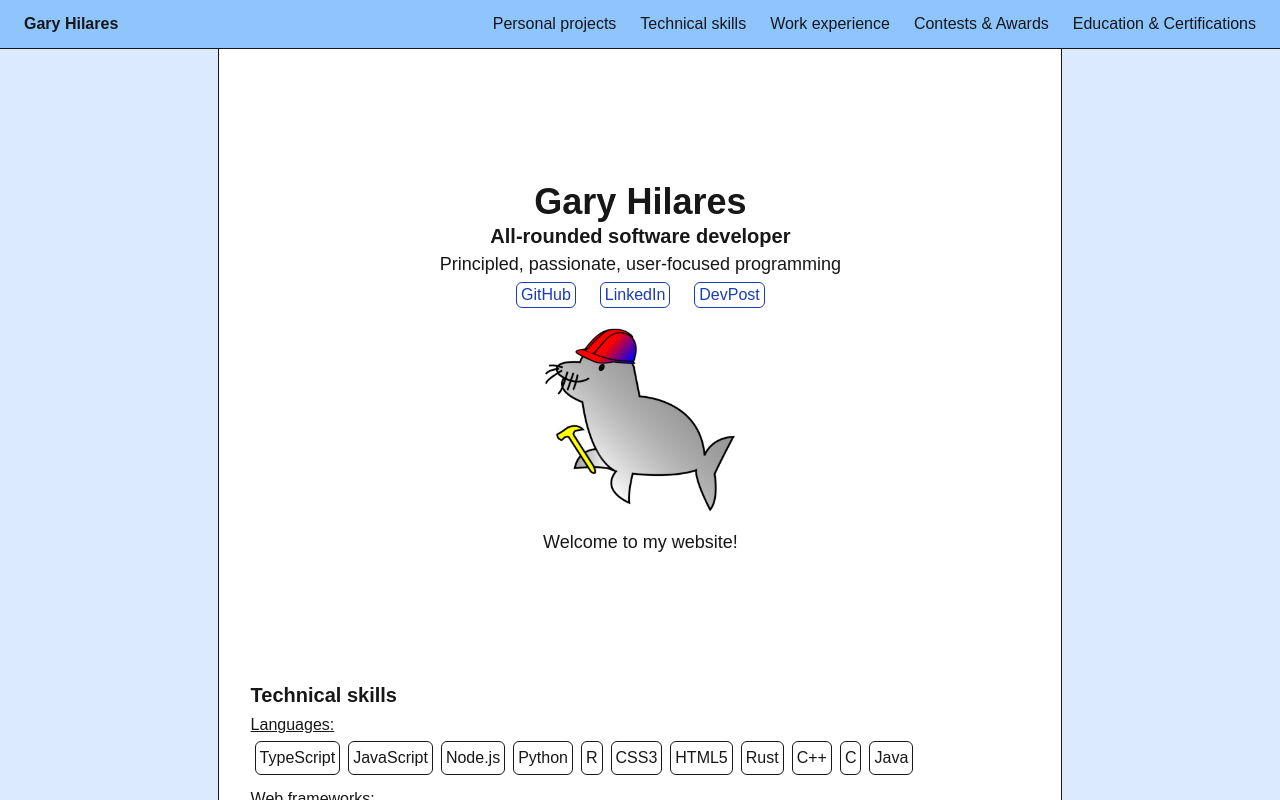
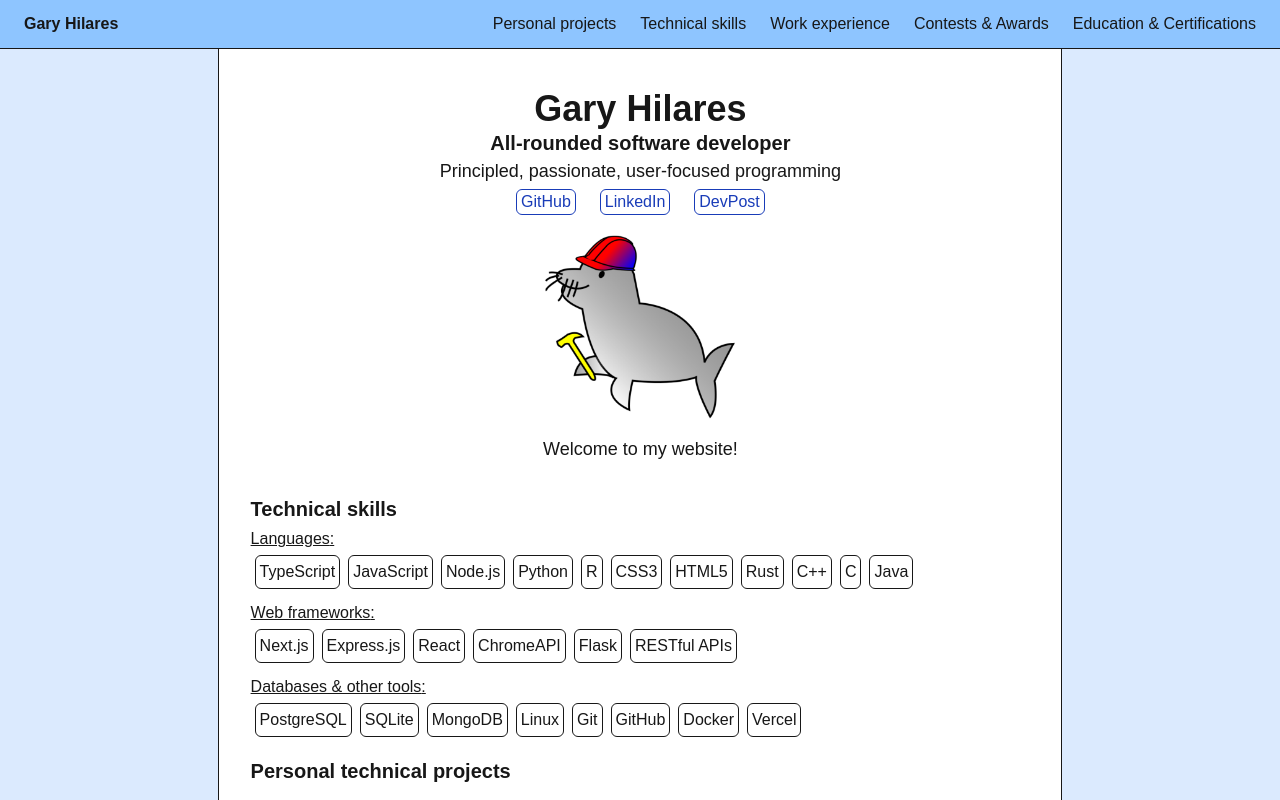
Before and after one commit to GaryHilares/Personal-Website, a Next.js app: page / in a window 1280 px wide. Shown: the top 800 px of the page. Built offline with nearby package versions, Linux system fonts and the light colour scheme.

Commit message:
Fixed weird design for tall viewports

```diff
--- a/src/app/page.tsx
+++ b/src/app/page.tsx
@@ -42,7 +42,7 @@ function Hero({
   phrase: string;
 }) {
   return (
-    <div className="min-h-[75vh] flex" data-aos="flip-up">
+    <div className="py-5 flex" data-aos="flip-up">
       <div className="m-auto">
         <h1 className="text-center font-bold text-4xl">{title}</h1>
         <p className="text-center font-bold text-xl">{subtitle}</p>
```
